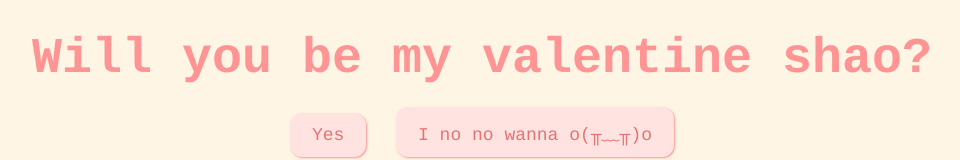
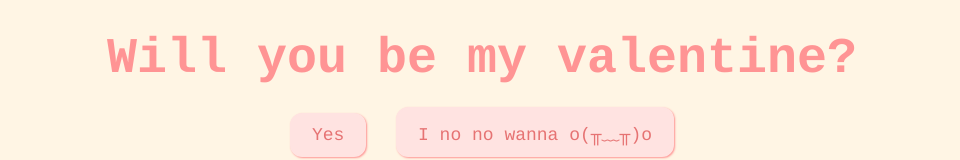
Before and after one commit to stevensongomez123-oss/atchup, a plain HTML site: page index.html in a window 1280 px wide. Shown: the top 160 px of the page, without its empty margins (158-1118 px from the left). Drawn offline with Linux system fonts and the light colour scheme.

Commit message:
Update index.html

```diff
--- a/index.html
+++ b/index.html
@@ -7,7 +7,7 @@
     <link rel="stylesheet" href="css/valentine.css" />
   </head>
   <body>
-    <div id="valentineQuestion"><b>Will you be my valentine shao?</b></div>
+    <div id="valentineQuestion"><b>Will you be my valentine?</b></div>
     <button class="answerButton" onclick="location.href='thankyou.html'">
       Yes
     </button>
```
